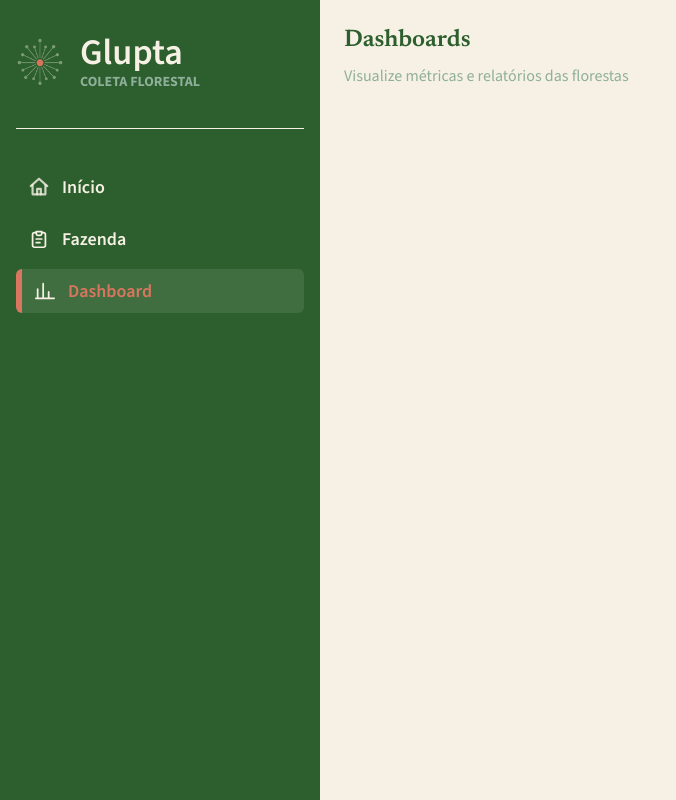
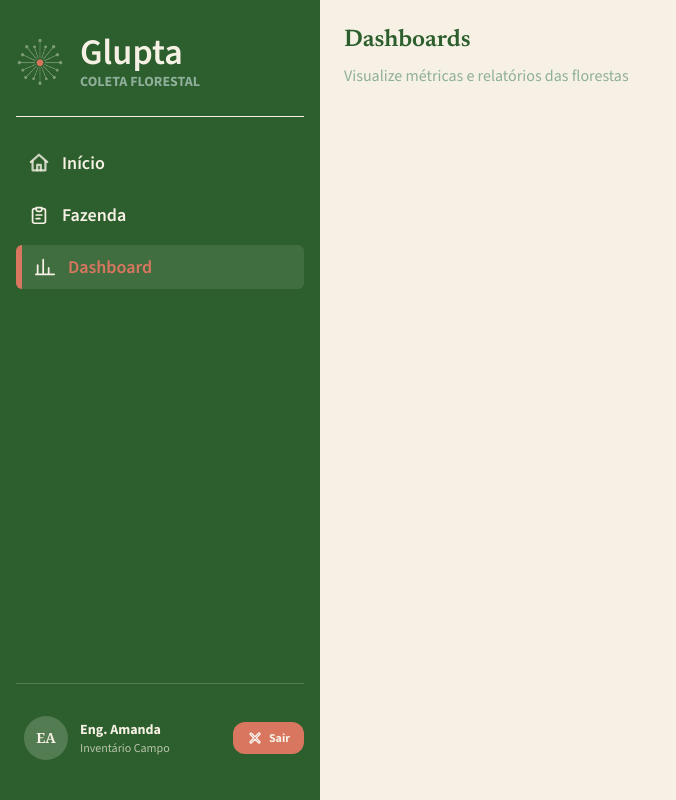
Before and after one commit to coleta-florestal/Front-End, a Next.js app: page /platform/dashboards in a window 1280 px wide. Shown: the whole page, without its empty margins (0-676 px from the left). Built offline with nearby package versions, Linux system fonts and the light colour scheme; no server answers.

Commit message:
feat(frontend): integra perfil na sidebar com navegacao e sincronizacao reativa

```diff
--- a/src/components/ui/Sidebar.tsx
+++ b/src/components/ui/Sidebar.tsx
@@ -4,8 +4,8 @@ import Image from 'next/image';
 import { usePathname } from 'next/navigation';
 import Link from 'next/link';
 import logo from '../../../public/assets/apenas_circulo.png';
-import { House, Farm, Admin, Dashboard } from '../core/Icons';
-import { ReactNode } from 'react';
+import { House, Farm, Admin, Dashboard, Close } from '../core/Icons';
+import { ReactNode, useEffect, useState } from 'react';
 
 type NavLink = {
   label: string;
@@ -44,11 +44,51 @@ const navLinks: NavLink[] = [
   },
 ];
 
+function getInitialsFromName(name: string, fallback: string): string {
+  const parts = name.trim().split(/\s+/).filter(Boolean);
+  if (parts.length === 0) return fallback;
+  if (parts.length === 1) return parts[0].slice(0, 2).toUpperCase();
+  return `${parts[0][0]}${parts[parts.length - 1][0]}`.toUpperCase();
+}
+
 export default function Sidebar({ isAdmin }: { isAdmin: boolean }) {
   const pathname = usePathname();
+  const isProfileActive = pathname.startsWith('/platform/perfil');
+
+  const [userName, setUserName] = useState('Eng. Amanda');
+  const [userInitials, setUserInitials] = useState('EA');
+
+  useEffect(() => {
+    const updateProfileFromStorage = () => {
+      const savedData = localStorage.getItem('glupta_mock_profile');
+      if (savedData) {
+        try {
+          const parsed = JSON.parse(savedData);
+          if (parsed.name) {
+            setUserName(parsed.name.trim());
+            setUserInitials(getInitialsFromName(parsed.name, 'EA'));
+          }
+        } catch (error) {
+          console.error('Erro ao ler mock do perfil:', error);
+        }
+      }
+    };
+
+    // Carrega os dados iniciais ao montar o componente
+    updateProfileFromStorage();
+
+    // Escuta o evento global disparado pelo ProfileFormCard
+    window.addEventListener('profile-updated', updateProfileFromStorage);
+
+    // Limpa o listener quando o componente for desmontado
+    return () => {
+      window.removeEventListener('profile-updated', updateProfileFromStorage);
+    };
+  }, []);
 
   return (
-    <aside className="hidden lg:flex lg:w-80 min-h-screen bg-verde-mata px-4 py-8 flex-col">
+    <aside className="hidden lg:flex lg:w-80 min-h-screen bg-verde-mata px-4 py-8 flex-col justify-between">
+      <div>
         <div className="flex gap-4 items-center mb-6">
           <Image
             src={logo}
@@ -64,7 +104,7 @@ export default function Sidebar({ isAdmin }: { isAdmin: boolean }) {
 
         <NavDivider />
 
-      <nav className="mt-6 space-y-2 flex-1">
+        <nav className="mt-6 space-y-2">
           {navLinks
             .filter((link) => isAdmin || !link.adminOnly)
             .map((link) => {
@@ -91,6 +131,36 @@ export default function Sidebar({ isAdmin }: { isAdmin: boolean }) {
               );
             })}
         </nav>
+      </div>
+
+      <div className="pt-6 border-t border-creme-flor/20 flex items-center justify-between gap-3">
+        <Link
+          href="/platform/perfil"
+          aria-label="Acessar meu perfil"
+          className={`flex items-center gap-3 rounded-xl p-2 transition-colors flex-1 min-w-0 ${
+            isProfileActive ? 'bg-creme-flor/15' : 'hover:bg-creme-flor/10'
+          }`}
+        >
+          <div className="flex h-11 w-11 shrink-0 items-center justify-center rounded-full bg-creme-flor/20 font-serif text-sm font-bold text-creme-flor">
+            {userInitials}
+          </div>
+          <div className="flex flex-col min-w-0">
+            <span className="text-sm font-bold text-creme-flor truncate">{userName}</span>
+            <span className="text-xs text-creme-flor/70 truncate">Inventário Campo</span>
+          </div>
+        </Link>
+
+        <button
+          type="button"
+          onClick={() => {
+            window.location.href = '/';
+          }}
+          className="flex items-center gap-1.5 rounded-xl bg-coral-flor px-3.5 py-2 text-xs font-bold text-creme-flor transition-opacity hover:opacity-90 shrink-0"
+        >
+          <Close size={16} color="#FAF8F3" />
+          <span>Sair</span>
+        </button>
+      </div>
     </aside>
   );
 }
```
Lines whose indentation alone changed are shown as unchanged.
